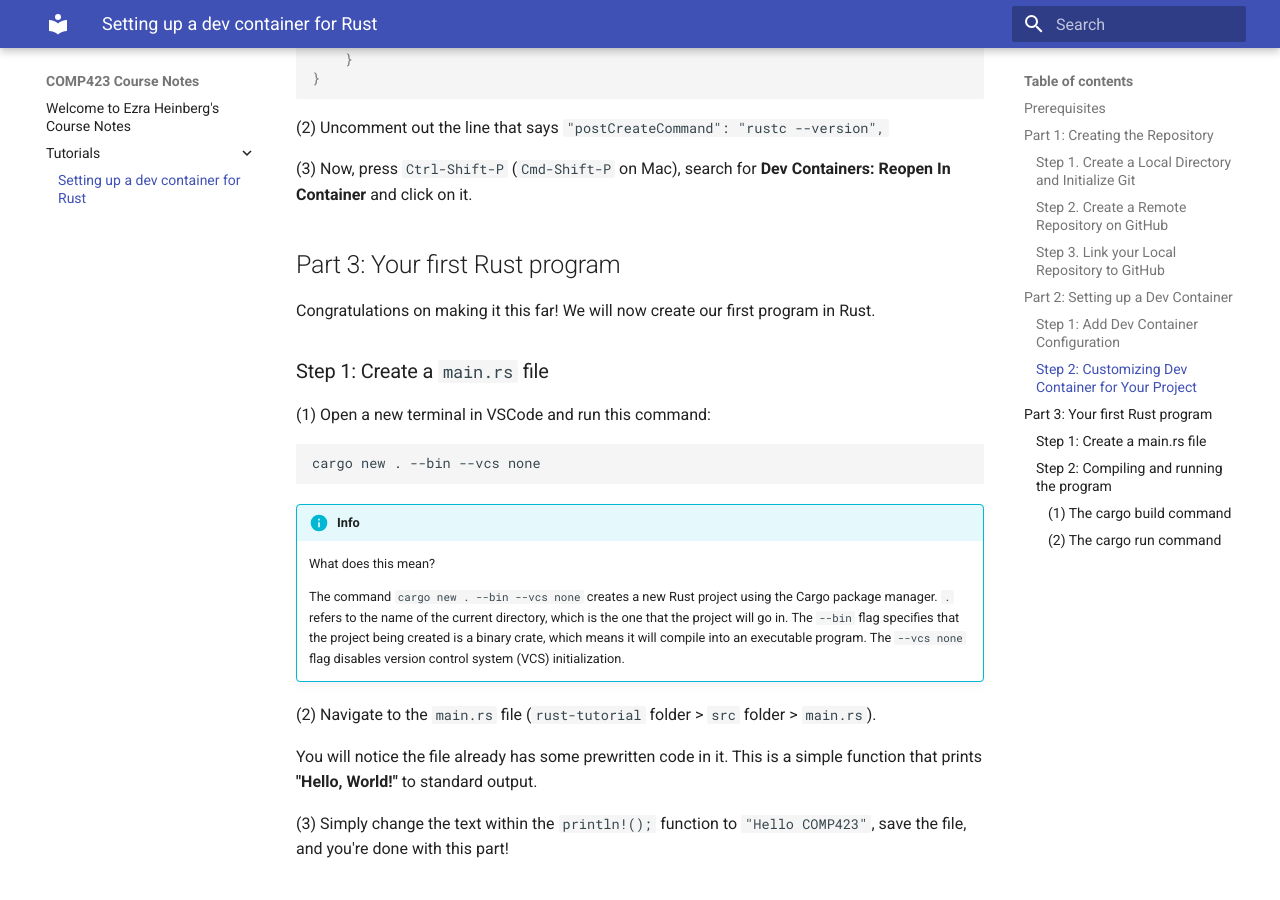
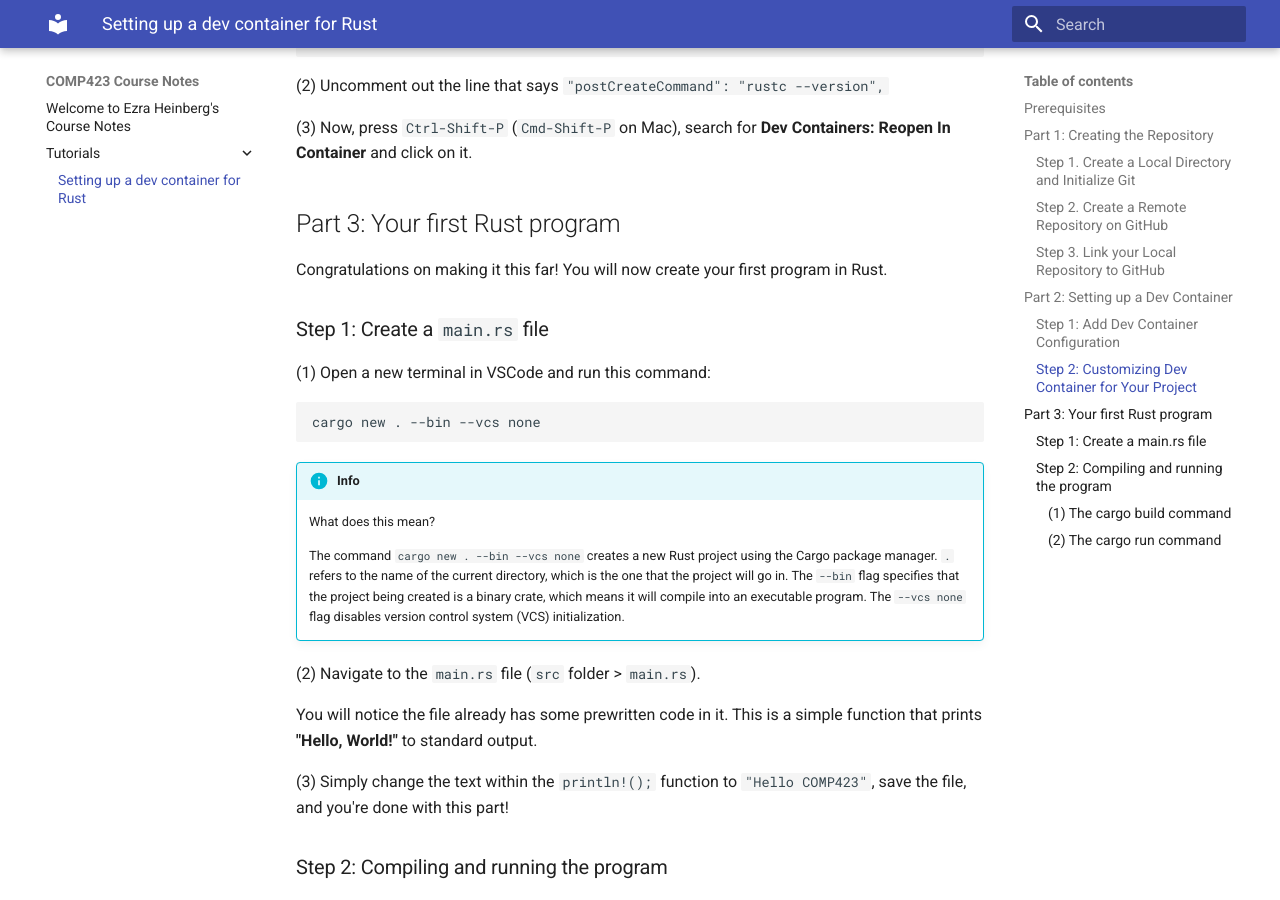
Before and after one commit to ezra45/comp423-course-notes, an MkDocs documentation site: the page built from docs/tutorials/rust-setup.md, in a window 1280 px wide and 900 px high, scrolled down 3681 px. Built offline with MkDocs 1.6.1 and Material for MkDocs 9.7.7, drawn with Linux system fonts in a browser that asks for light colours; some of the changed text lies outside the part shown.

````diff
--- a/docs/tutorials/rust-setup.md
+++ b/docs/tutorials/rust-setup.md
@@ -2,7 +2,7 @@
 
 * Primary author: [Ezra Heinberg](https://github.com/ezra45)
 
-* Reviewer: Lixin Yang (https://github.com/lixiny1)
+* Reviewer: [Lixin Yang](https://github.com/lixiny1)
 
 !!! note
 
@@ -39,7 +39,7 @@ cd rust-tutorial
 git init
 ```
 
-(4) Create a ==README== file:
+(4) Create a README file:
 
 ```shell
 echo "# Basic Program in Rust" > README.md
@@ -163,7 +161,7 @@ We are going to add some things to the file.
 
 ## Part 3: Your first Rust program
 
-Congratulations on making it this far! We will now create our first program in Rust.
+Congratulations on making it this far! You will now create your first program in Rust.
 
 ### Step 1: Create a ```main.rs``` file
 
@@ -178,7 +176,7 @@ cargo new . --bin --vcs none
 
     The command ```cargo new . --bin --vcs none``` creates a new Rust project using the Cargo package manager. ```.``` refers to the name of the current directory, which is the one that the project will go in. The ```--bin``` flag specifies that the project being created is a binary crate, which means it will compile into an executable program. The ```--vcs none``` flag disables version control system (VCS) initialization.
 
-(2) Navigate to the ```main.rs``` file (```rust-tutorial``` folder > ```src``` folder > ```main.rs```).
+(2) Navigate to the ```main.rs``` file (```src``` folder > ```main.rs```).
 
 You will notice the file already has some prewritten code in it. This is a simple function that prints **"Hello, World!"** to standard output.
 
````
Also changed, not shown: other parts of docs/tutorials/rust-setup.md (+0 -2 lines).
